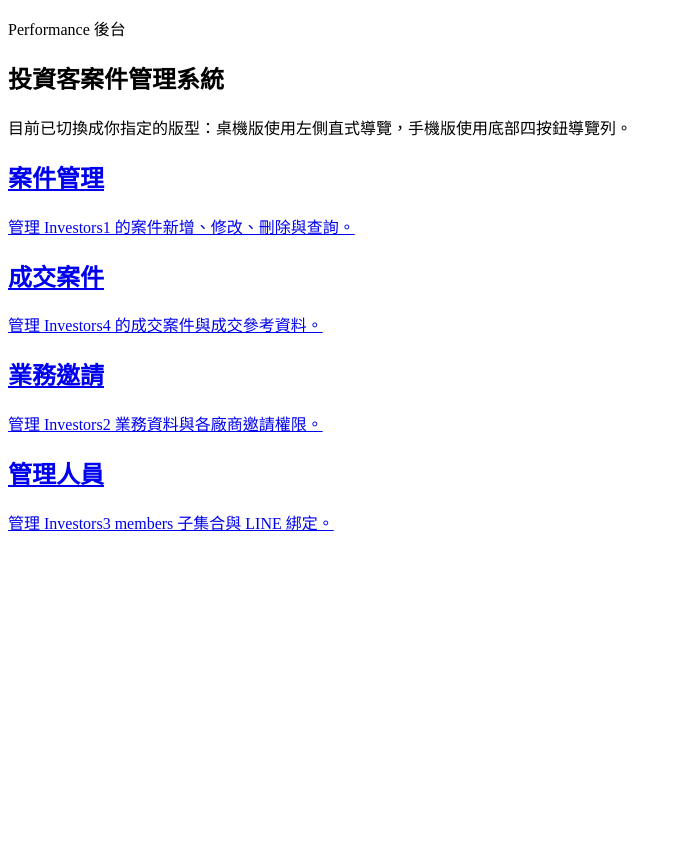
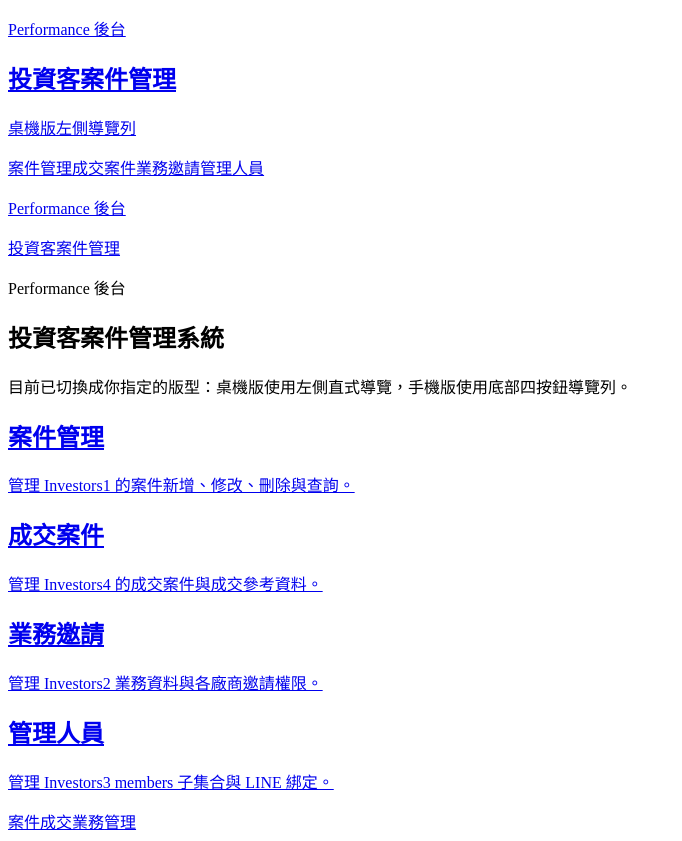
Before and after one commit to yogoHome/nextjs-performance, a Next.js app: page / in a window 1280 px wide. Shown: the whole page, without its empty margins (0-682 px from the left). Before the commit the page ends 800 px from the top, so only its background shows below. Built offline with nearby package versions, Linux system fonts and the light colour scheme.

Commit message:
補回 AppShell 與手機底部導覽

```diff
--- a/src/app/components/AppShell.tsx
+++ b/src/app/components/AppShell.tsx
@@ -32,8 +32,8 @@ export default function AppShell({ children }: { children: ReactNode }) { // 建
 
   return ( // 回傳畫面開始
     <div className="min-h-screen bg-gray-50 text-gray-900"> {/* 最外層背景容器 */}
-      <div className="flex min-h-screen w-full"> {/* 整個後台主框架，改為全寬，不再置中限制 */}
-        <aside className="hidden w-[220px] shrink-0 border-r border-gray-200 bg-white md:flex md:flex-col"> {/* 桌機左側欄，改窄一點，讓右側內容更大 */}
+      <div className="flex min-h-screen w-full"> {/* 整個後台主框架 */}
+        <aside className="hidden w-[220px] shrink-0 border-r border-gray-200 bg-white md:flex md:flex-col"> {/* 桌機左側欄 */}
           <div className="border-b border-gray-200 px-5 py-6"> {/* 左上品牌區塊 */}
             <Link href="/" className="block"> {/* 品牌返回首頁連結 */}
               <p className="text-sm font-medium text-blue-600">Performance 後台</p> {/* 小標題 */}
@@ -46,58 +46,58 @@ export default function AppShell({ children }: { children: ReactNode }) { // 建
             {navItems.map((item) => { // 逐筆產生選單按鈕
               const active = isItemActive(pathname, item.href); // 判斷目前是否作用中
 
-              return ( // 回傳單一選單按鈕
+              return (
                 <Link
-                  key={item.href} // 設定 React key
-                  href={item.href} // 導向頁面
-                  className={[ // 組合樣式
-                    "flex items-center rounded-2xl border px-4 py-4 text-base font-semibold transition", // 基本樣式
+                  key={item.href}
+                  href={item.href}
+                  className={[
+                    "flex items-center rounded-2xl border px-4 py-4 text-base font-semibold transition",
                     active
-                      ? "border-blue-600 bg-blue-50 text-blue-700 shadow-sm" // 作用中樣式
-                      : "border-transparent bg-white text-gray-700 hover:border-gray-200 hover:bg-gray-50", // 一般樣式
-                  ].join(" ")} // 合併 className
+                      ? "border-blue-600 bg-blue-50 text-blue-700 shadow-sm"
+                      : "border-transparent bg-white text-gray-700 hover:border-gray-200 hover:bg-gray-50",
+                  ].join(" ")}
                 >
-                  {item.desktopLabel} {/* 桌機版選單文字 */}
+                  {item.desktopLabel}
                 </Link>
-              ); // 單一選單按鈕結束
+              );
             })}
           </nav>
         </aside>
 
-        <div className="flex min-h-screen min-w-0 flex-1 flex-col"> {/* 右側主內容區，吃滿所有剩餘空間 */}
+        <div className="flex min-h-screen min-w-0 flex-1 flex-col"> {/* 右側主內容區 */}
           <header className="border-b border-gray-200 bg-white px-4 py-4 md:hidden"> {/* 手機版上方標題列 */}
-            <Link href="/" className="block"> {/* 手機版返回首頁連結 */}
-              <p className="text-xs font-medium text-blue-600">Performance 後台</p> {/* 手機版小標題 */}
-              <p className="mt-1 text-lg font-bold">投資客案件管理</p> {/* 手機版主標題 */}
+            <Link href="/" className="block">
+              <p className="text-xs font-medium text-blue-600">Performance 後台</p>
+              <p className="mt-1 text-lg font-bold">投資客案件管理</p>
             </Link>
           </header>
 
-          <main className="flex-1 pb-24 md:pb-0"> {/* 主要內容區，手機底部保留空間避免被底部導覽蓋住 */}
-            {children} {/* 顯示各頁實際內容 */}
+          <main className="flex-1 pb-24 md:pb-0"> {/* 手機底部留空間 */}
+            {children}
           </main>
         </div>
       </div>
 
       <nav className="fixed inset-x-0 bottom-0 z-50 border-t border-gray-200 bg-white shadow-[0_-4px_20px_rgba(0,0,0,0.08)] md:hidden"> {/* 手機底部導覽列 */}
-        <div className="grid grid-cols-4"> {/* 四等分按鈕 */}
+        <div className="grid grid-cols-4">
           {navItems.map((item) => { // 逐筆產生手機底部按鈕
             const active = isItemActive(pathname, item.href); // 判斷目前頁面是否作用中
 
-            return ( // 回傳單一手機按鈕
+            return (
               <Link
-                key={item.href} // 設定 React key
-                href={item.href} // 導向頁面
+                key={item.href}
+                href={item.href}
                 className={[
-                  "flex min-h-[64px] flex-col items-center justify-center px-2 text-xs font-semibold transition", // 基本樣式
-                  active ? "text-blue-600" : "text-gray-500", // 作用中與一般狀態
+                  "flex min-h-[64px] flex-col items-center justify-center px-2 text-xs font-semibold transition",
+                  active ? "text-blue-600" : "text-gray-500",
                 ].join(" ")}
               >
-                <span>{item.mobileLabel}</span> {/* 手機版按鈕文字 */}
+                <span>{item.mobileLabel}</span>
               </Link>
             );
           })}
         </div>
       </nav>
     </div>
-  );
-}
+  ); // 回傳畫面結束
+} // 元件結束
--- a/src/app/layout.tsx
+++ b/src/app/layout.tsx
@@ -1,6 +1,7 @@
 import type { Metadata, Viewport } from "next";
 import { Geist, Geist_Mono } from "next/font/google";
 import "./globals.css";
+import AppShell from "./components/AppShell";
 
 const geistSans = Geist({
   variable: "--font-geist-sans",
@@ -45,7 +46,7 @@ export default function RootLayout({
       className={`${geistSans.variable} ${geistMono.variable} h-full antialiased`}
     >
       <body className="min-h-full flex flex-col bg-gray-50 text-gray-900">
-        {children}
+        <AppShell>{children}</AppShell>
       </body>
     </html>
   );
```
